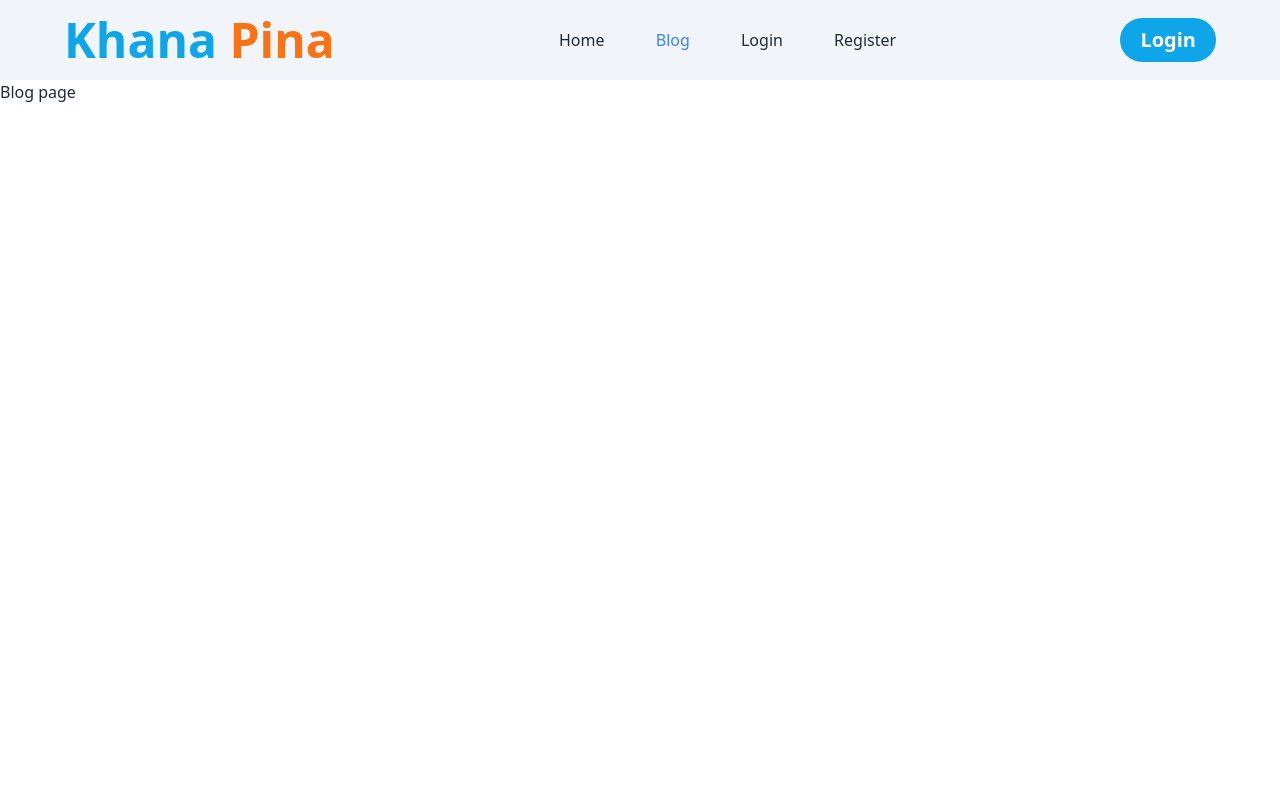
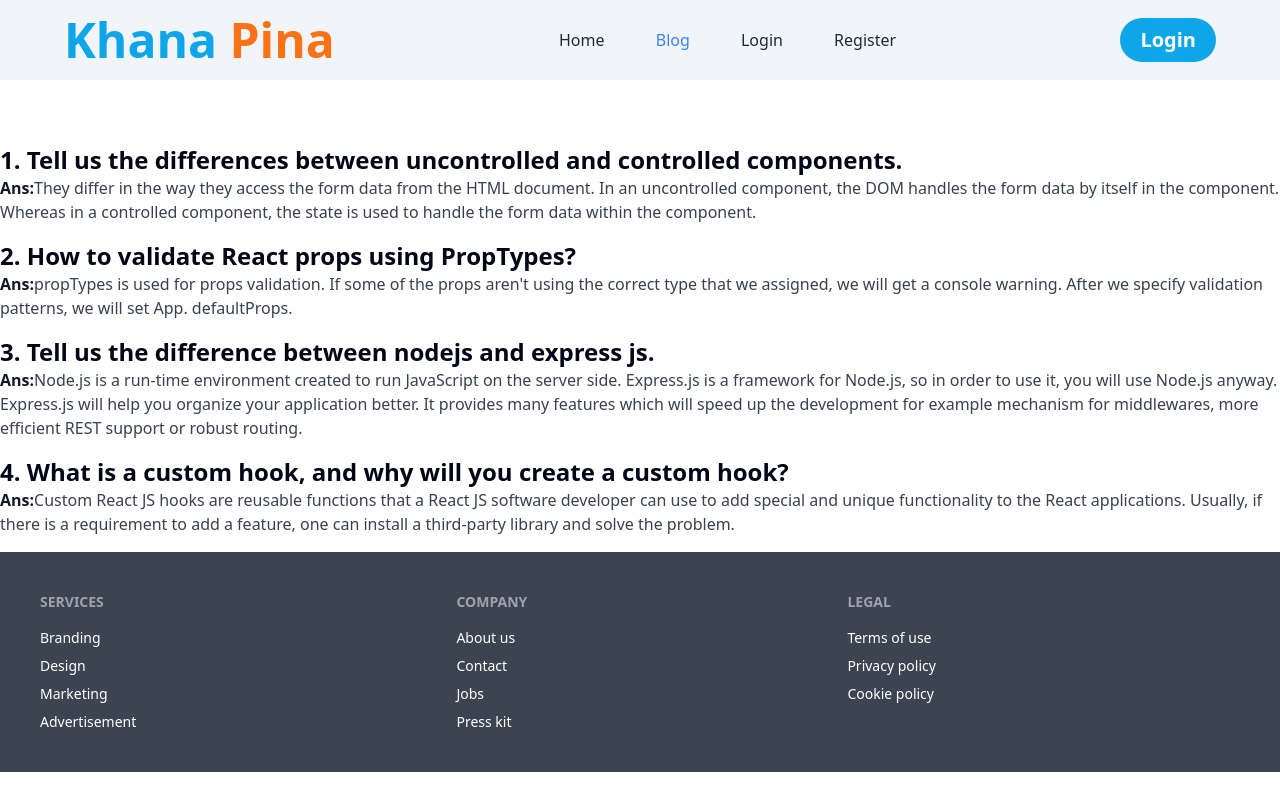
Before and after one commit to alhabib5565/chef-recipe-hunter-client, a React (Vite) app: page /blog in a window 1280 px wide. Built offline with nearby package versions, Linux system fonts and the light colour scheme; no server answers.

Commit message:
loader add

```diff
--- a/src/components/AllChef.jsx
+++ b/src/components/AllChef.jsx
@@ -4,6 +4,7 @@ import Achef from './Achef';
 
 const AllChef = () => {
     const [allChef, setAllChef] = useState([])
+    const [load, setload] = useState(true)
     useEffect(()=> {
         fetch(`https://assignment10-server-alhabib5565.vercel.app/alldata`)
         .then(res => res.json())
@@ -12,9 +13,11 @@ const AllChef = () => {
     console.log(allChef)
     return (
         <div className='mt-10 md:mt-20 max-w-7xl mx-auto grid grid-cols-1 md:grid-cols-2 lg:grid-cols-3 gap-4'>
+
             {
                 allChef.map(chef => <Achef key={chef.chef_id} chef={chef}></Achef>)
             }
+
         </div>
     );
 };
--- a/src/components/Blog.jsx
+++ b/src/components/Blog.jsx
@@ -2,8 +2,46 @@ import React from 'react';
 
 const Blog = () => {
     return (
-        <div>
-            Blog page
+        <div className='max-w-7xl mx-auto mt-16'>
+
+            <div className='mb-4'>
+                <h2 className='text-2xl font-semibold text-slate-950'>
+                    1. Tell us the differences between uncontrolled and controlled components.
+                </h2>
+                <p className='text-gray-700'>
+                    <b className='text-gray-900'>Ans:</b>
+                    They differ in the way they access the form data from the HTML document. In an uncontrolled component, the DOM handles the form data by itself in the component. Whereas in a controlled component, the state is used to handle the form data within the component.
+                </p>
+            </div>
+            <div className='mb-4'>
+                <h2 className='text-2xl font-semibold text-slate-950'>
+                    2. How to validate React props using PropTypes?
+                </h2>
+                <p className='text-gray-700'>
+                    <b className='text-gray-900'>Ans:</b>
+                    propTypes is used for props validation. If some of the props aren't using the correct type that we assigned, we will get a console warning. After we specify validation patterns, we will set App. defaultProps.
+                </p>
+            </div>
+            <div className='mb-4'>
+                <h2 className='text-2xl font-semibold text-slate-950'>
+                    3. Tell us the difference between nodejs and express js.
+                </h2>
+                <p className='text-gray-700'>
+                    <b className='text-gray-900'>Ans:</b>
+                    Node.js is a run-time environment created to run JavaScript on the server side.
+
+                    Express.js is a framework for Node.js, so in order to use it, you will use Node.js anyway. Express.js will help you organize your application better. It provides many features which will speed up the development for example mechanism for middlewares, more efficient REST support or robust routing.
+                </p>
+            </div>
+            <div className='mb-4'>
+                <h2 className='text-2xl font-semibold text-slate-950'>
+                    4. What is a custom hook, and why will you create a custom hook?
+                </h2>
+                <p className='text-gray-700'>
+                    <b className='text-gray-900'>Ans:</b>
+                    Custom React JS hooks are reusable functions that a React JS software developer can use to add special and unique functionality to the React applications. Usually, if there is a requirement to add a feature, one can install a third-party library and solve the problem.
+                </p>
+            </div>
         </div>
     );
 };
--- a/src/components/Footer.jsx
+++ b/src/components/Footer.jsx
@@ -2,9 +2,28 @@ import React from 'react';
 
 const Footer = () => {
     return (
-        <div>
-            footer
-        </div>
+        <footer className="footer p-10 bg-neutral text-neutral-content">
+  <div>
+    <span className="footer-title">Services</span>
+    <a className="link link-hover">Branding</a>
+    <a className="link link-hover">Design</a>
+    <a className="link link-hover">Marketing</a>
+    <a className="link link-hover">Advertisement</a>
+  </div>
+  <div>
+    <span className="footer-title">Company</span>
+    <a className="link link-hover">About us</a>
+    <a className="link link-hover">Contact</a>
+    <a className="link link-hover">Jobs</a>
+    <a className="link link-hover">Press kit</a>
+  </div>
+  <div>
+    <span className="footer-title">Legal</span>
+    <a className="link link-hover">Terms of use</a>
+    <a className="link link-hover">Privacy policy</a>
+    <a className="link link-hover">Cookie policy</a>
+  </div>
+</footer>
     );
 };
 
--- a/src/components/Home.jsx
+++ b/src/components/Home.jsx
@@ -3,12 +3,14 @@ import benner from '../assets/bennar.jpg'
 import AllChef from './AllChef';
 const Home = () => {
     return (
-        <div style={{backgroundImage: `url(${benner})`}} className='h-72 md:h-96 '>
-            <div className='bg-black bg-opacity-30 h-full w-full flex items-center justify-center '>
-            <h1 className='text-5xl text-slate-300 font-bold'>It's all about good <br /> <span className=' text-sky-500 text-6xl'>food</span></h1>
+        <>
+            <div style={{ backgroundImage: `url(${benner})` }} className='h-72 md:h-96 '>
+                <div className='bg-black bg-opacity-30 h-full w-full flex items-center justify-center '>
+                    <h1 className='text-5xl text-slate-300 font-bold'>It's all about good <br /> <span className=' text-sky-500 text-6xl'>food</span></h1>
+                </div>
             </div>
             <AllChef></AllChef>
-        </div>
+        </>
     );
 };
 
--- a/src/layout/Layout.jsx
+++ b/src/layout/Layout.jsx
@@ -1,13 +1,17 @@
 import React from 'react';
 import Header from '../components/Header';
 import { Outlet } from 'react-router-dom';
+import Footer from '../components/Footer';
 
 const Layout = () => {
     return (
 
         <>
             <Header></Header>
+            <div className='min-h-[calc(100%-10)]'>
             <Outlet></Outlet>
+            </div>
+            <Footer></Footer>
         </>
 
 
--- a/src/privateRoute/PrivateRoute.jsx
+++ b/src/privateRoute/PrivateRoute.jsx
@@ -2,16 +2,21 @@ import React, { useContext } from 'react';
 import { AuthContext } from '../authProvider/AuthProvider';
 import { Navigate, useLocation } from 'react-router-dom';
 
-const PrivateRoute = ({children}) => {
-    const {loading, user} = useContext(AuthContext)
-    let loacation = useLocation()
-    if(loading){
-        return
+const PrivateRoute = ({ children }) => {
+    const { loading, user } = useContext(AuthContext)
+    let location = useLocation()
+    if (loading) {
+        return <button type="button" class="bg-indigo-500 ..." disabled>
+            <svg class="animate-spin h-5 w-5 mr-3 ..." viewBox="0 0 24 24">
+
+            </svg>
+            Processing...
+        </button>
     }
-    if(user) {
+    if (user) {
         return children
     }
-    return  <Navigate to='/login'  state={{from:location}} replace></Navigate>
+    return <Navigate to='/login' state={{ from: location }} replace></Navigate>
 
 };
 
```
